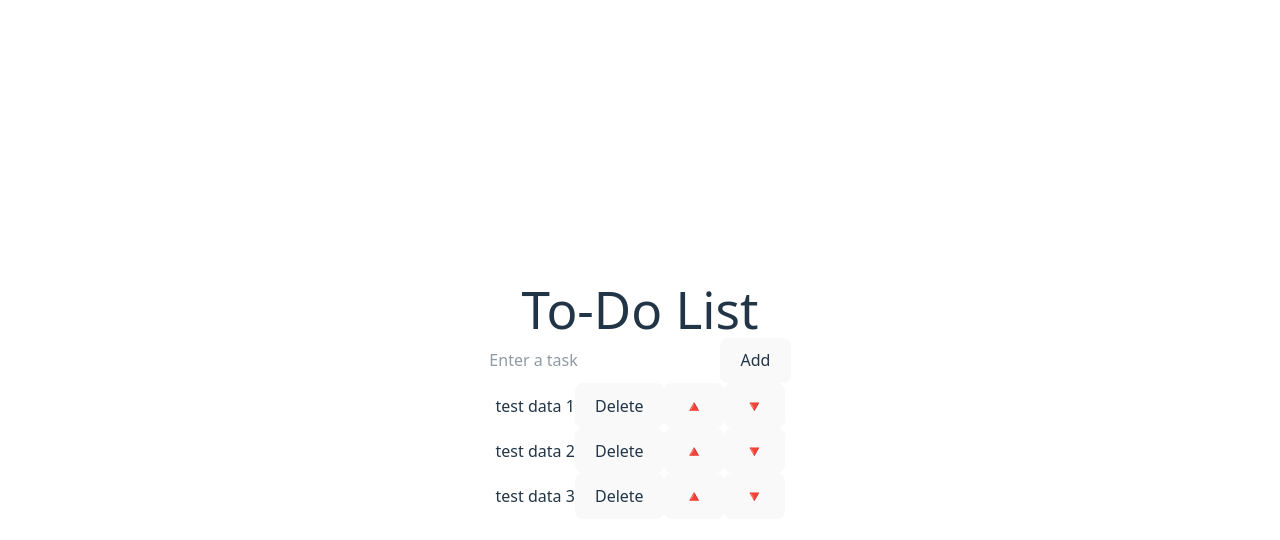
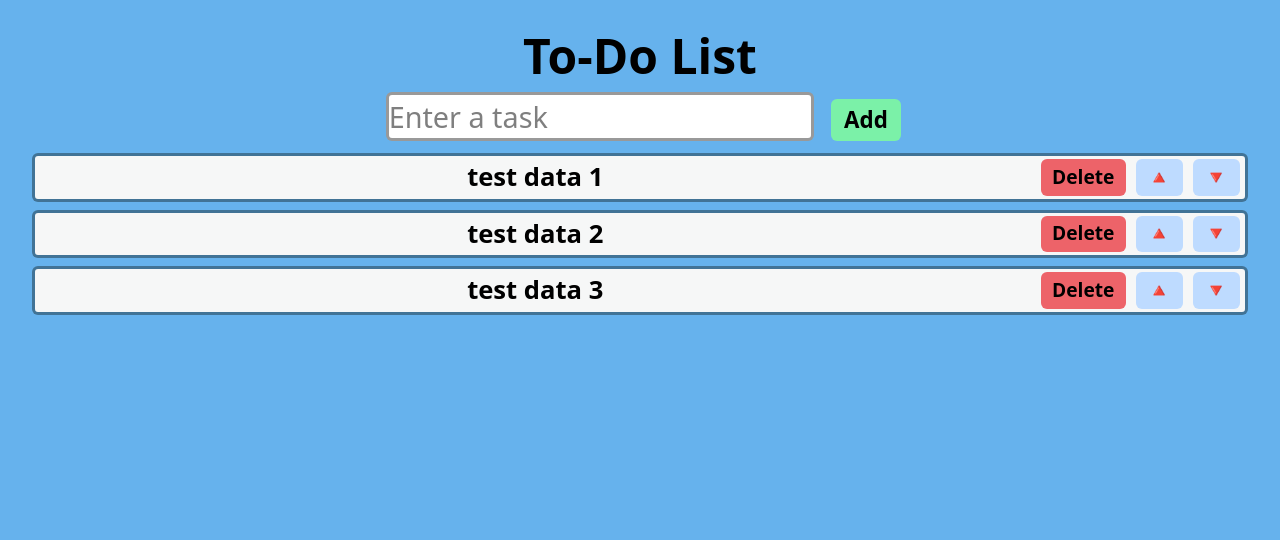
Before and after one commit to jshldev/todolist, a React (Vite) app: page / in a window 1280 px wide. Shown: the top 540 px of the page. Built offline with nearby package versions, Linux system fonts and the light colour scheme.

Commit message:
add some css

```diff
--- a/src/App.jsx
+++ b/src/App.jsx
@@ -4,7 +4,7 @@ import ToDoList from "./ToDoList";
 function App() {
   return (
     <>
-      <h1>To-Do List</h1>
+      <h1 className="text-5xl font-bold">To-Do List</h1>
       <ToDoList />
     </>
   );
--- a/src/ToDoList.jsx
+++ b/src/ToDoList.jsx
@@ -48,8 +48,12 @@ function ToDoList() {
           placeholder="Enter a task"
           value={newTask}
           onChange={handleInputChange}
+          className="text-[1.8em] border-3 border-black/40 rounded-md m-3 bg-white"
         />
-        <button className="add-button" onClick={handleAddTask}>
+        <button
+          className="add-button !text-[1.4em] bg-green-300 hover:bg-green-400"
+          onClick={handleAddTask}
+        >
           Add
         </button>
       </div>
@@ -57,21 +61,21 @@ function ToDoList() {
       <ol>
         {tasks.map((task, index) => (
           <li key={index}>
-            <span>{task}</span>
+            <span className="text">{task}</span>
             <button
-              className="delete-button"
+              className="delete-button bg-red-600/60 hover:bg-red-600/70"
               onClick={() => handleDeleteTask(index)}
             >
               Delete
             </button>
             <button
-              className="move-up-button"
+              className="move-up-button bg-blue-200 hover:bg-blue-300"
               onClick={() => handleMoveUpTask(index)}
             >
               🔺
             </button>
             <button
-              className="move-down-button"
+              className="move-down-button bg-blue-200 hover:bg-blue-300"
               onClick={() => handleMoveDownTask(index)}
             >
               🔻
--- a/src/index.css
+++ b/src/index.css
@@ -1,6 +1,41 @@
 @import "tailwindcss";
 
-:root {
+body {
+  background-color: hsla(206, 79%, 61%, 0.853);
+}
+button {
+  border-radius: 6px;
+  border: none;
+  padding: 0.2em 0.6em;
+  font-size: 0.75em;
+  /* font-weight: 500; */
+  font-family: inherit;
+  font-weight: bold;
+  /* background-color: #1a1a1a; */
+  cursor: pointer;
+  transition: background-color 0.25s;
+  margin-left: 5px;
+  margin-right: 5px;
+  margin-top: 3px;
+  margin-bottom: 3px;
+}
+
+li {
+  font-size: 1.6em;
+  font-weight: bold;
+  /* padding: 15px; */
+  margin-bottom: 8px;
+  background-color: hsla(0, 0%, 97%, 0.996);
+  border: 3px solid hsla(205, 69%, 30%, 0.81);
+  border-radius: 6px;
+  display: flex;
+  align-items: center;
+}
+
+.text {
+  flex: 1;
+}
+/* :root {
   font-family: system-ui, Avenir, Helvetica, Arial, sans-serif;
   line-height: 1.5;
   font-weight: 400;
@@ -67,4 +102,4 @@ button:focus-visible {
   button {
     background-color: #f9f9f9;
   }
-}
+} */
```
